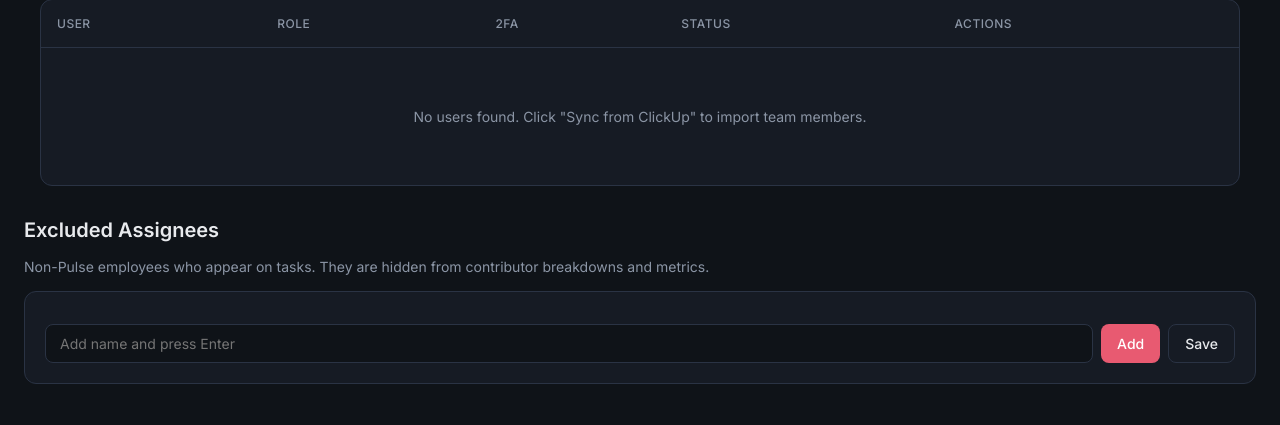
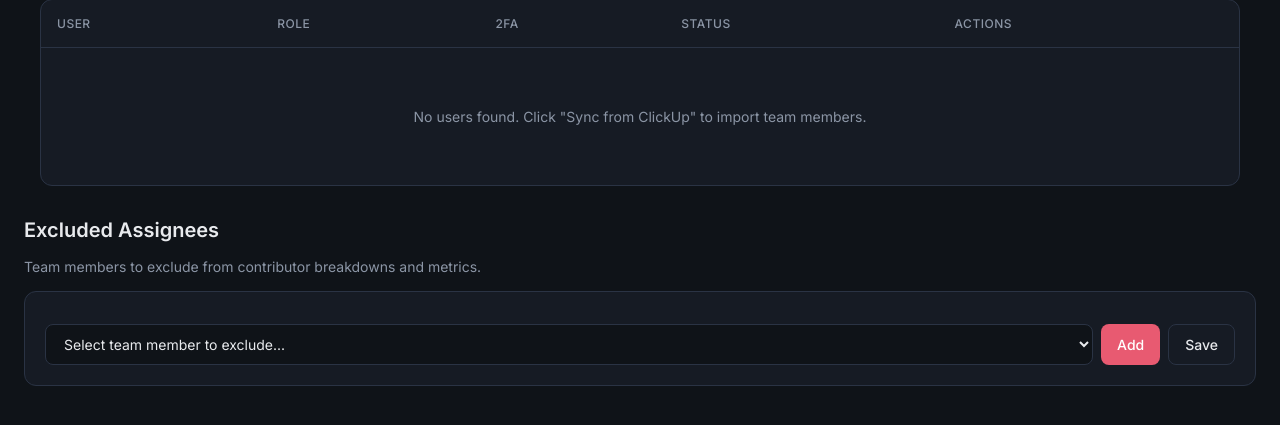
Before and after one commit to jakeshumaker6/agile-dashboard, a Flask app: template templates/admin/users.html in a window 1280 px wide. Shown: the part 109-534 px from the top of the page. Run offline with Flask 3, Linux system fonts and the light colour scheme; the template is opened without the code that fills it, so the values that code supplies are empty; some libraries are stand-ins or nearby versions.

Commit message:
Fix settings width, add team dropdown, improve email errors
- Settings page: Increase container to 800px for proper two-column layout
- Excluded assignees: Replace text input with dropdown of Pulse team members
- Email errors: Return actual Resend error message instead of generic text

Co-Authored-By: Claude Opus 4.5 <noreply@anthropic.com>

```diff
--- a/templates/admin/users.html
+++ b/templates/admin/users.html
@@ -371,15 +371,16 @@
         <div style="margin-top: 32px;">
             <h2 style="font-size: 20px; font-weight: 600; margin-bottom: 16px;">Excluded Assignees</h2>
             <p style="color: var(--text-muted); font-size: 14px; margin-bottom: 16px;">
-                Non-Pulse employees who appear on tasks. They are hidden from contributor breakdowns and metrics.
+                Team members to exclude from contributor breakdowns and metrics.
             </p>
             <div class="card" style="padding: 20px;">
                 <div id="excluded-tags" style="display: flex; flex-wrap: wrap; gap: 8px; margin-bottom: 12px;"></div>
                 <div style="display: flex; gap: 8px;">
-                    <input type="text" id="excluded-input" placeholder="Add name and press Enter"
-                        style="flex:1; padding: 10px 14px; border-radius: 8px; border: 1px solid var(--border); background: var(--bg-dark); color: var(--text); font-size: 14px; font-family: inherit; outline: none;"
-                        onkeydown="if(event.key==='Enter'){addExcluded(); event.preventDefault();}">
-                    <button class="btn btn-primary" onclick="addExcluded()">Add</button>
+                    <select id="excluded-select"
+                        style="flex:1; padding: 10px 14px; border-radius: 8px; border: 1px solid var(--border); background: var(--bg-dark); color: var(--text); font-size: 14px; font-family: inherit; outline: none; cursor: pointer;">
+                        <option value="">Select team member to exclude...</option>
+                    </select>
+                    <button class="btn btn-primary" onclick="addExcludedFromDropdown()">Add</button>
                     <button class="btn btn-secondary" onclick="saveExcluded()">Save</button>
                 </div>
             </div>
@@ -475,13 +476,30 @@
 
         // --- Excluded Assignees ---
         let excludedList = [];
+        let teamMembers = [];
+
+        async function loadTeamMembers() {
+            try {
+                const res = await fetch('/api/pulse-team');
+                teamMembers = await res.json();
+                populateExcludedDropdown();
+            } catch (e) { console.error('Error loading team members:', e); }
+        }
 
         async function loadExcluded() {
             try {
                 const res = await fetch('/api/excluded-assignees');
                 excludedList = await res.json();
                 renderExcludedTags();
+                populateExcludedDropdown();
             } catch (e) { console.error(e); }
+        }
+
+        function populateExcludedDropdown() {
+            const select = document.getElementById('excluded-select');
+            const available = teamMembers.filter(m => !excludedList.includes(m.username));
+            select.innerHTML = '<option value="">Select team member to exclude...</option>' +
+                available.map(m => `<option value="${m.username}">${m.username}</option>`).join('');
         }
 
         function renderExcludedTags() {
@@ -494,19 +512,21 @@
             ).join('');
         }
 
-        function addExcluded() {
-            const input = document.getElementById('excluded-input');
-            const name = input.value.trim();
+        function addExcludedFromDropdown() {
+            const select = document.getElementById('excluded-select');
+            const name = select.value;
             if (name && !excludedList.includes(name)) {
                 excludedList.push(name);
                 renderExcludedTags();
+                populateExcludedDropdown();
             }
-            input.value = '';
+            select.value = '';
         }
 
         function removeExcluded(idx) {
             excludedList.splice(idx, 1);
             renderExcludedTags();
+            populateExcludedDropdown();
         }
 
         async function saveExcluded() {
@@ -521,6 +541,7 @@
             } catch (e) { showToast('Error saving', 'error'); }
         }
 
+        loadTeamMembers();
         loadExcluded();
 
         async function syncUsers(sendInvites = false) {
```
Also changed, not shown: auth/email.py (+7 -6 lines), auth/user_sync.py (+7 -6 lines), templates/settings.html (+11 -1 lines).
